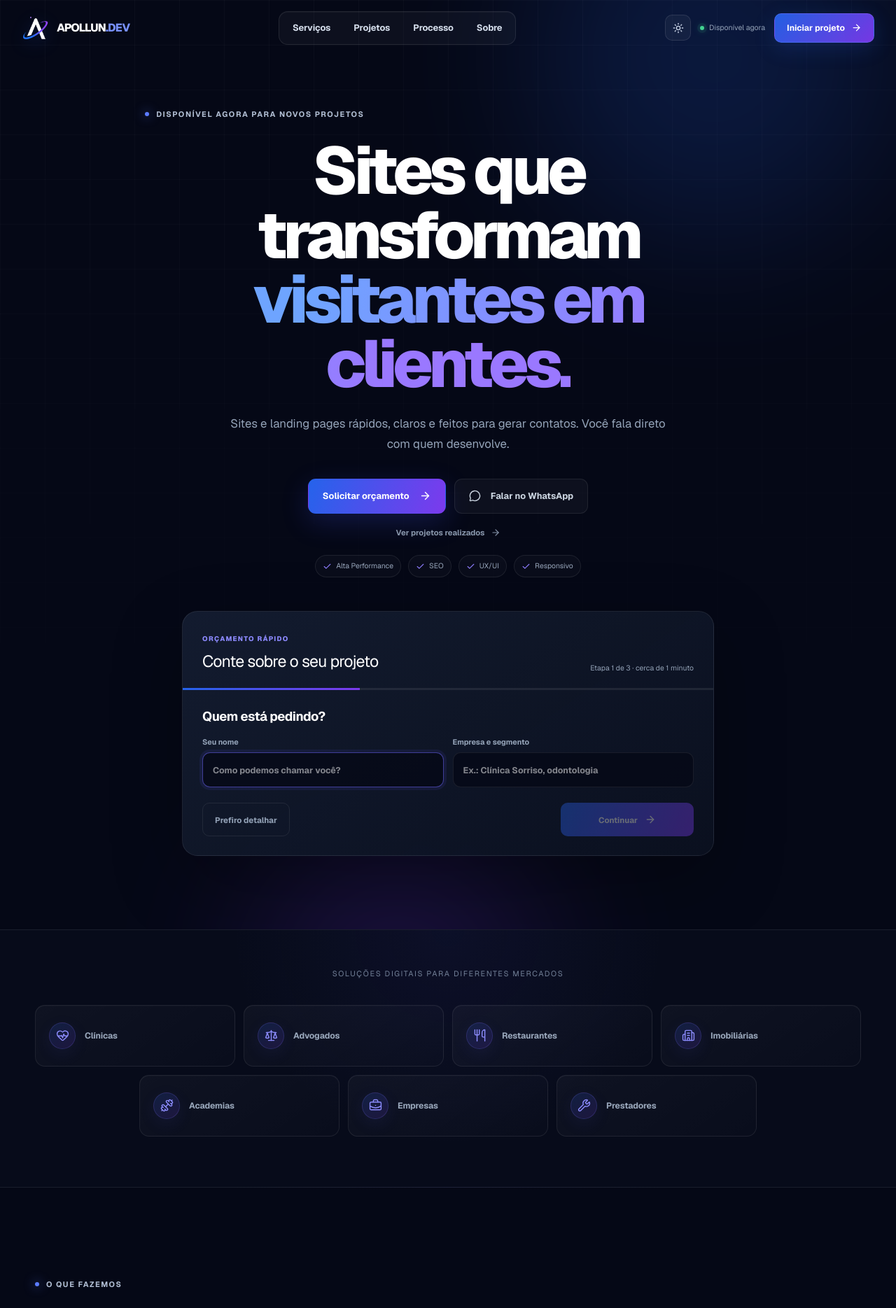
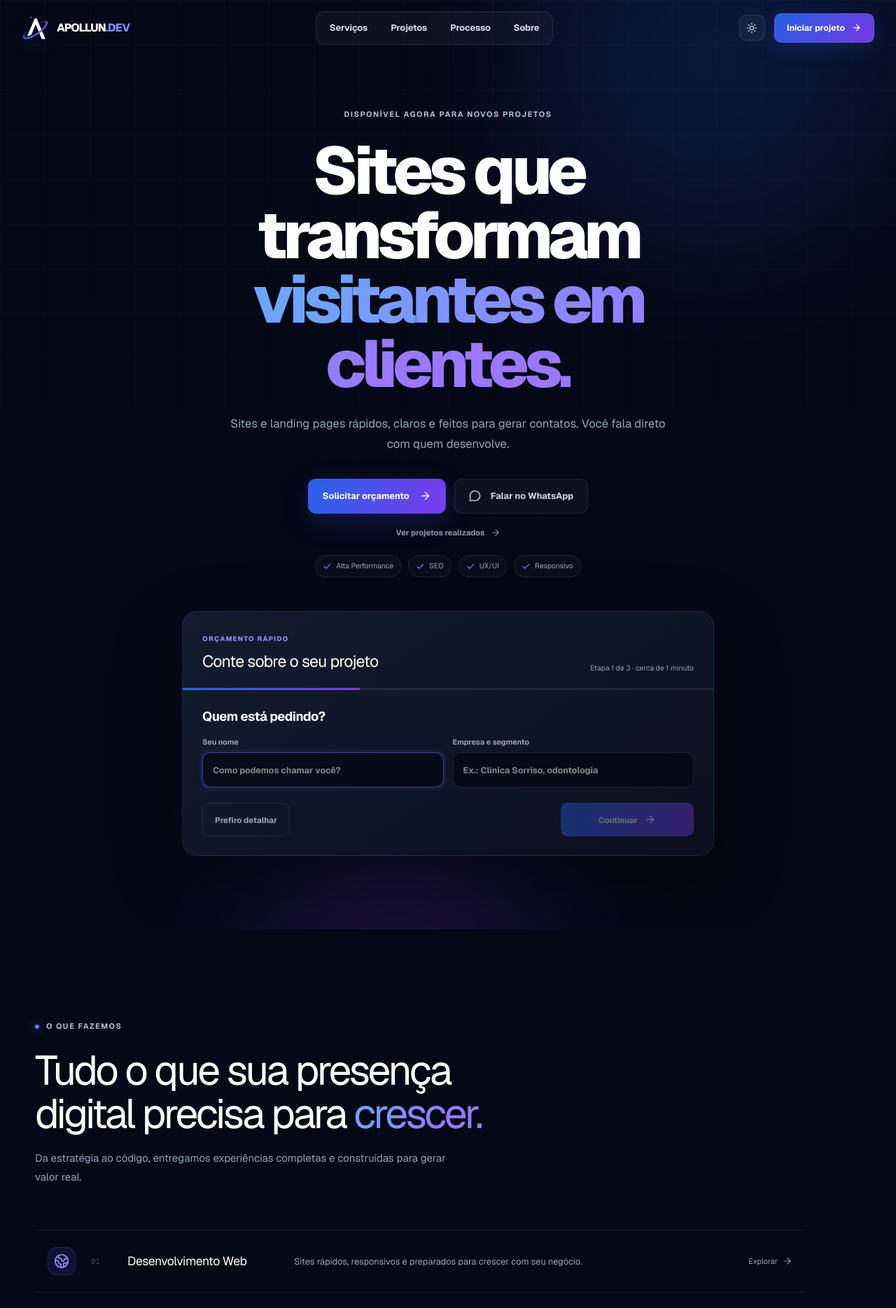
Before and after one commit to xRiickk/Apollun.Dev, a Next.js app: page / in a window 1280 px wide. Shown: the top 1869 px of the page at 70% size. Built offline with nearby package versions, Linux system fonts and the light colour scheme.

Commit message:
Refine hero and remove market segment strip

```diff
--- a/app/page.tsx
+++ b/app/page.tsx
@@ -5,23 +5,12 @@ import { motion, useReducedMotion } from "framer-motion";
 import {
   ArrowRight, BarChart3, Blocks, Check, ChevronDown, Code2, Gauge,
   Globe2, Layers3, Menu, MonitorSmartphone, Search, ShieldCheck,
-  Moon, Sparkles, Star, Sun, X, Zap, HeartPulse, Scale,
-  Utensils, Building2, Dumbbell, BriefcaseBusiness, Wrench, RefreshCw, MessageCircle,
+  Moon, Sparkles, Star, Sun, X, Zap, RefreshCw, MessageCircle,
 } from "lucide-react";
 
 const navItems = [
   ["Serviços", "#servicos"], ["Projetos", "#portfolio"],
   ["Processo", "#processo"], ["Sobre", "#diferenciais"],
-];
-
-const clients = [
-  { name: "Clínicas", icon: HeartPulse },
-  { name: "Advogados", icon: Scale },
-  { name: "Restaurantes", icon: Utensils },
-  { name: "Imobiliárias", icon: Building2 },
-  { name: "Academias", icon: Dumbbell },
-  { name: "Empresas", icon: BriefcaseBusiness },
-  { name: "Prestadores", icon: Wrench },
 ];
 
 const services = [
@@ -338,12 +327,11 @@ export default function Home() {
             <button className="themeToggle" onClick={toggleTheme} aria-label={theme === "dark" ? "Ativar modo claro" : "Ativar modo escuro"} title={theme === "dark" ? "Modo claro" : "Modo escuro"}>
               <span>{theme === "dark" ? <Sun size={16} /> : <Moon size={16} />}</span>
             </button>
-            <span className="availability"><i />Disponível agora</span>
             <button className="navCta" type="button" onClick={() => setBriefingOpen(true)}>Iniciar projeto <ArrowRight size={15} /></button>
           </div>
           <button className="menuButton" onClick={() => setMenuOpen(!menuOpen)} aria-label={menuOpen ? "Fechar menu" : "Abrir menu"} aria-expanded={menuOpen}>{menuOpen ? <X /> : <Menu />}</button>
         </div>
-        {menuOpen && <motion.nav className="mobileNav" initial={{ opacity: 0, y: -8 }} animate={{ opacity: 1, y: 0 }}>{navItems.map(([label, href]) => <a href={href} key={href} onClick={() => setMenuOpen(false)}>{label}</a>)}<button className="mobileThemeToggle" onClick={toggleTheme}>{theme === "dark" ? <Sun size={16} /> : <Moon size={16} />}{theme === "dark" ? "Ativar modo claro" : "Ativar modo escuro"}</button><span className="availability"><i />Disponível agora</span><button className="mobileBriefingLink" type="button" onClick={() => { setMenuOpen(false); setBriefingOpen(true); }}>Iniciar projeto</button></motion.nav>}
+        {menuOpen && <motion.nav className="mobileNav" initial={{ opacity: 0, y: -8 }} animate={{ opacity: 1, y: 0 }}>{navItems.map(([label, href]) => <a href={href} key={href} onClick={() => setMenuOpen(false)}>{label}</a>)}<button className="mobileThemeToggle" onClick={toggleTheme}>{theme === "dark" ? <Sun size={16} /> : <Moon size={16} />}{theme === "dark" ? "Ativar modo claro" : "Ativar modo escuro"}</button><button className="mobileBriefingLink" type="button" onClick={() => { setMenuOpen(false); setBriefingOpen(true); }}>Iniciar projeto</button></motion.nav>}
       </header>
 
       <section className="hero heroConversion" id="inicio">
@@ -351,7 +339,7 @@ export default function Home() {
         <div className="heroGlow glowOne" /><div className="heroGlow glowTwo" />
         <div className="container heroInner">
           <motion.div className="heroCopy" initial={{ opacity: 0, y: 34 }} animate={{ opacity: 1, y: 0 }} transition={{ duration: .9, ease: [0.22, 1, 0.36, 1] }}>
-            <span className="eyebrow"><i />Disponível agora para novos projetos</span>
+            <span className="eyebrow heroAvailability">Disponível agora para novos projetos</span>
             <h1>Sites que transformam <span>visitantes em clientes.</span></h1>
             <p>Sites e landing pages rápidos, claros e feitos para gerar contatos. Você fala direto com quem desenvolve.</p>
             <div className="heroActions">
@@ -363,11 +351,7 @@ export default function Home() {
           </motion.div>
           <QuickBriefingCard onOpenFull={() => setBriefingOpen(true)} />
         </div>
-        <a className="scrollCue" href="#clientes"><span />Explore</a>
-      </section>
-
-      <section className="clientSection" id="clientes">
-        <div className="container"><p className="clientLabel">Soluções digitais para diferentes mercados</p><div className="clientGrid">{clients.map(({ name, icon: Icon }) => <button className="clientCard" type="button" key={name} onClick={() => setBriefingOpen(true)} aria-label={`Solicitar projeto para ${name}`}><span className="clientIcon"><Icon size={19} strokeWidth={1.8} /></span><strong>{name}</strong><ArrowRight className="clientArrow" size={16} /></button>)}</div></div>
+        <a className="scrollCue" href="#servicos"><span />Explore</a>
       </section>
 
       <section className="section" id="servicos">
```
Also changed, not shown: app/globals.css.
